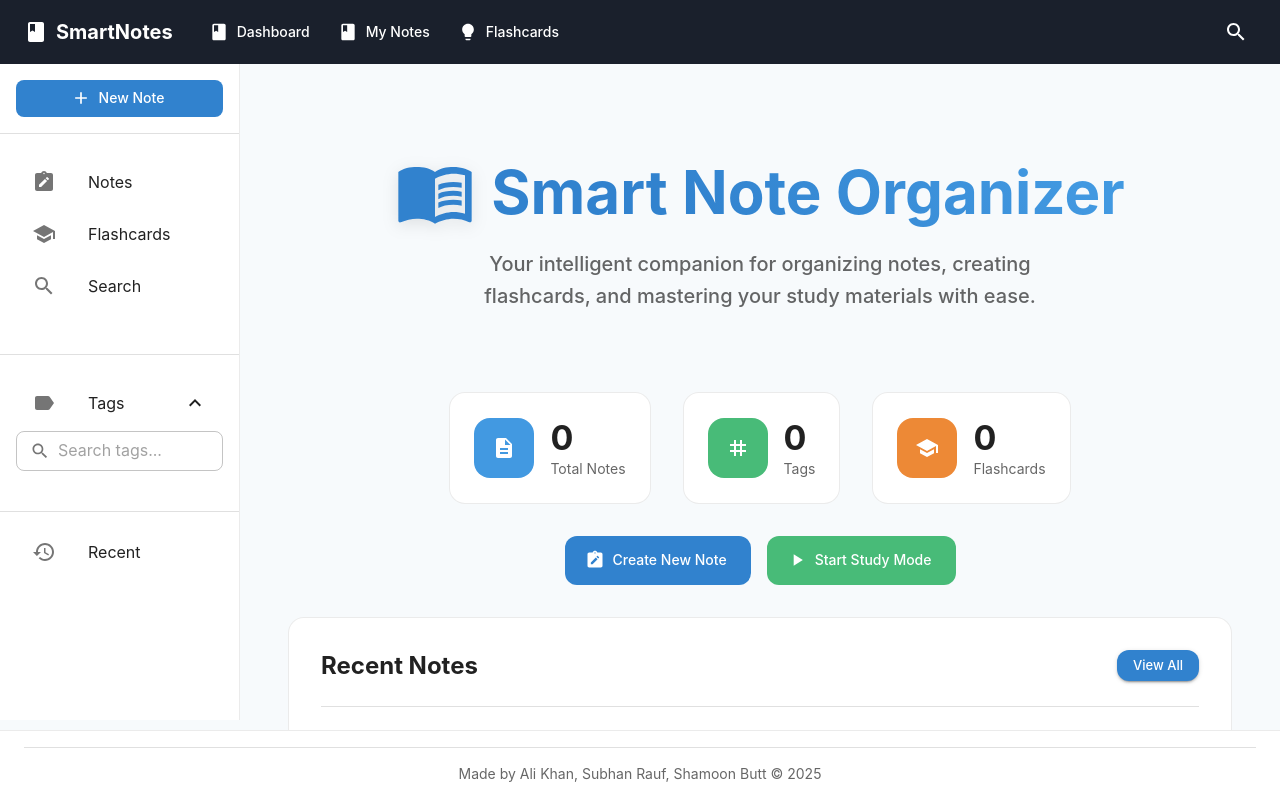
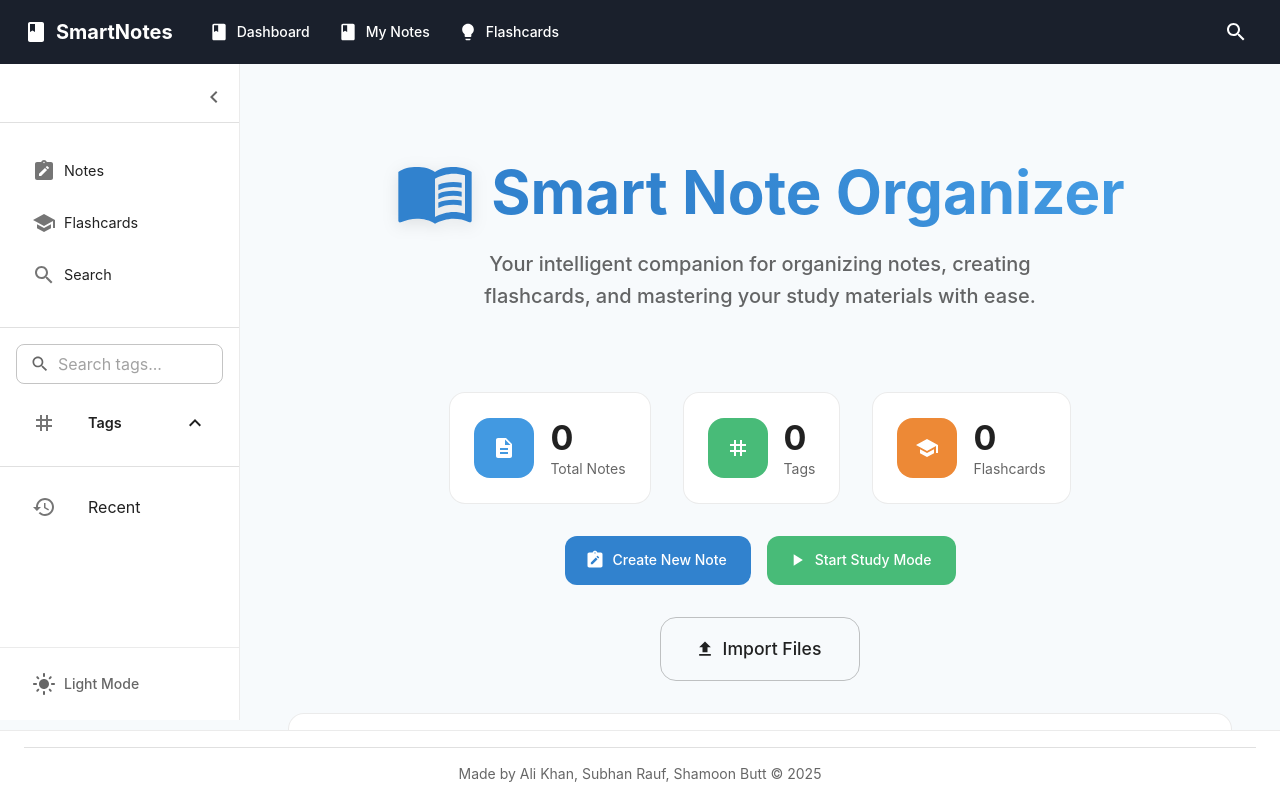
Before and after one commit to Wocx32/smart-note-organizer, a React (Vite) app in the folder frontend/: page / in a window 1280 px wide. Built offline with nearby package versions, Linux system fonts and the light colour scheme; what tesseract.js would draw is missing.

Commit message:
ui fixes but ocr not working

```diff
--- a/frontend/src/components/Sidebar.jsx
+++ b/frontend/src/components/Sidebar.jsx
@@ -15,7 +15,8 @@ import {
   IconButton,
   Collapse,
   TextField,
-  InputAdornment
+  InputAdornment,
+  Tooltip
 } from '@mui/material';
 import {
   NoteAlt,
@@ -27,21 +28,31 @@ import {
   Search,
   History,
   Settings,
-  Label
+  Label,
+  ChevronLeft,
+  ChevronRight,
+  Menu,
+  LightMode,
+  DarkMode
 } from '@mui/icons-material';
-import NewNoteDialog from './NewNoteDialog';
-import { getTags, addNote } from '../utils/storage';
+import { getTags } from '../utils/storage';
 
 const drawerWidth = 240;
+const collapsedWidth = 65;
 
-const Sidebar = ({ onTagSelect, onNewNote }) => {
+const Sidebar = ({ onTagSelect }) => {
   const navigate = useNavigate();
   const location = useLocation();
-  const [newNoteDialogOpen, setNewNoteDialogOpen] = useState(false);
   const [tags, setTags] = useState([]);
   const [searchQuery, setSearchQuery] = useState('');
   const [expanded, setExpanded] = useState(true);
   const [showAllTags, setShowAllTags] = useState(false);
+  const [isCollapsed, setIsCollapsed] = useState(() => {
+    // Initialize from localStorage, default to false if not set
+    const savedState = localStorage.getItem('sidebarCollapsed');
+    return savedState ? JSON.parse(savedState) : false;
+  });
+  const [isDarkMode, setIsDarkMode] = useState(false);
   const MAX_VISIBLE_TAGS = 4;
 
   // Load tags from localStorage and set up event listeners
@@ -66,6 +77,12 @@ const Sidebar = ({ onTagSelect, onNewNote }) => {
       window.removeEventListener('smart_notes_updated', handleNotesUpdate);
     };
   }, []);
+
+  // Save sidebar state to localStorage whenever it changes
+  useEffect(() => {
+    localStorage.setItem('sidebarCollapsed', JSON.stringify(isCollapsed));
+  }, [isCollapsed]);
+
   const handleTagClick = (tag) => {
     onTagSelect(tag);
   };
@@ -77,28 +94,6 @@ const Sidebar = ({ onTagSelect, onNewNote }) => {
   const visibleTags = showAllTags ? filteredTags : filteredTags.slice(0, MAX_VISIBLE_TAGS);
   const hasMoreTags = filteredTags.length > MAX_VISIBLE_TAGS;
 
-  const handleNewNote = (noteData) => {
-    // Create new note with required fields
-    const newNote = {
-      ...noteData,
-      date: new Date().toLocaleDateString('en-US', {
-        month: 'long',
-        day: 'numeric',
-        year: 'numeric'
-      }),
-      recent: true,
-      favorite: false,
-      tags: noteData.tags || [],
-      summary: noteData.summary || noteData.content.substring(0, 150) + (noteData.content.length > 150 ? '...' : ''),
-    };
-
-    // Add the note using the utility function
-    addNote(newNote);
-
-    // Navigate to the notes page
-    navigate('/notes');
-  };
-
   const menuItems = [
     { text: 'Notes', icon: <NoteAlt />, path: '/notes' },
     { text: 'Flashcards', icon: <School />, path: '/flashcards' },
@@ -109,16 +104,19 @@ const Sidebar = ({ onTagSelect, onNewNote }) => {
     <Drawer
       variant="permanent"
       sx={{
-        width: drawerWidth,
+        width: isCollapsed ? collapsedWidth : drawerWidth,
         flexShrink: 0,
+        transition: 'width 0.2s ease-in-out',
         [`& .MuiDrawer-paper`]: {
-          width: drawerWidth,
+          width: isCollapsed ? collapsedWidth : drawerWidth,
           boxSizing: 'border-box',
           borderRight: '1px solid rgba(0, 0, 0, 0.08)',
           backgroundColor: '#ffffff',
           height: 'calc(100vh - 64px - 80px)',
           position: 'fixed',
-          top: '64px'
+          top: '64px',
+          transition: 'width 0.2s ease-in-out',
+          overflowX: 'hidden'
         },
         display: { xs: 'none', sm: 'block' },
       }}
@@ -129,61 +127,125 @@ const Sidebar = ({ onTagSelect, onNewNote }) => {
         height: '100%',
         pt: 2
       }}>
+        {isCollapsed ? (
           <Box sx={{
             display: 'flex',
             justifyContent: 'center',
-          alignItems: 'center',
-          mb: 2,
-          px: 2
+            mb: 2
           }}>
-          <Button
-            variant="contained"
-            fullWidth
-            startIcon={<Add />}
-            onClick={onNewNote}
+            <Tooltip title="Expand sidebar" arrow placement="right">
+              <IconButton
+                onClick={() => setIsCollapsed(false)}
+                size="small"
                 sx={{
-              backgroundColor: '#3182ce',
-              boxShadow: 'none',
+                  color: 'text.secondary',
                   '&:hover': {
-                backgroundColor: '#2b6cb0',
-                boxShadow: 'none',
+                    backgroundColor: 'rgba(0, 0, 0, 0.04)'
                   }
                 }}
               >
-            New Note
-          </Button>
+                <Menu />
+              </IconButton>
+            </Tooltip>
           </Box>
+        ) : (
+          <Box sx={{
+            display: 'flex',
+            justifyContent: 'flex-end',
+            px: 1,
+            mb: 1
+          }}>
+            <Tooltip title="Collapse sidebar" arrow>
+              <IconButton
+                onClick={() => setIsCollapsed(true)}
+                size="small"
+                sx={{
+                  color: 'text.secondary',
+                  '&:hover': {
+                    backgroundColor: 'rgba(0, 0, 0, 0.04)'
+                  }
+                }}
+              >
+                <ChevronLeft />
+              </IconButton>
+            </Tooltip>
+          </Box>
+        )}
 
         <Divider sx={{ mb: 2 }} />
 
-        <Box sx={{ px: 2, mb: 2 }}>
         <List>
           {menuItems.map((item) => (
             <ListItem key={item.text} disablePadding>
+              <Tooltip
+                title={isCollapsed ? item.text : ""}
+                placement="right"
+                arrow
+              >
                 <ListItemButton
+                  component={Link}
+                  to={item.path}
                   selected={location.pathname === item.path}
-                  onClick={() => navigate(item.path)}
                   sx={{
                     borderRadius: 1,
+                    mx: 1,
                     mb: 0.5,
-                    '&:hover': { backgroundColor: 'rgba(0, 0, 0, 0.04)' }
+                    minHeight: 48,
+                    justifyContent: isCollapsed ? 'center' : 'flex-start',
+                    '&.Mui-selected': {
+                      backgroundColor: 'rgba(49, 130, 206, 0.1)',
+                      '&:hover': {
+                        backgroundColor: 'rgba(49, 130, 206, 0.15)',
+                      },
+                    },
+                    '&:hover': {
+                      backgroundColor: 'rgba(0, 0, 0, 0.04)',
+                    },
                   }}
                 >
-                  <ListItemIcon>
+                  <ListItemIcon sx={{
+                    minWidth: isCollapsed ? 'auto' : 40,
+                    justifyContent: 'center'
+                  }}>
                     {item.icon}
                   </ListItemIcon>
-                  <ListItemText primary={item.text} />
+                  {!isCollapsed && (
+                    <ListItemText
+                      primary={item.text}
+                      primaryTypographyProps={{
+                        fontSize: '0.9rem',
+                        fontWeight: location.pathname === item.path ? 600 : 400,
+                      }}
+                    />
+                  )}
                 </ListItemButton>
+              </Tooltip>
             </ListItem>
           ))}
         </List>
+
+        {!isCollapsed && (
+          <>
+            <Divider sx={{ my: 2 }} />
+
+            <Box sx={{ px: 2, mb: 2 }}>
+              <TextField
+                size="small"
+                placeholder="Search tags..."
+                value={searchQuery}
+                onChange={(e) => setSearchQuery(e.target.value)}
+                fullWidth
+                InputProps={{
+                  startAdornment: (
+                    <InputAdornment position="start">
+                      <Search sx={{ fontSize: 20, color: 'text.secondary' }} />
+                    </InputAdornment>
+                  ),
+                }}
+              />
             </Box>
 
-        <Divider sx={{ my: 2 }} />
-
             <Box sx={{ px: 2 }}>
-          <List>
-            <ListItem disablePadding>
               <ListItemButton
                 onClick={() => setExpanded(!expanded)}
                 sx={{
@@ -193,30 +255,20 @@ const Sidebar = ({ onTagSelect, onNewNote }) => {
                 }}
               >
                 <ListItemIcon>
-                  <Label />
+                  <Tag />
                 </ListItemIcon>
-                <ListItemText primary="Tags" />
+                <ListItemText
+                  primary="Tags"
+                  primaryTypographyProps={{
+                    fontSize: '0.9rem',
+                    fontWeight: expanded ? 600 : 400,
+                  }}
+                />
                 {expanded ? <ExpandLess /> : <ExpandMore />}
               </ListItemButton>
-            </ListItem>
 
               <Collapse in={expanded} timeout="auto" unmountOnExit>
                 <List component="div" disablePadding>
-                <TextField
-                  fullWidth
-                  size="small"
-                  placeholder="Search tags..."
-                  value={searchQuery}
-                  onChange={(e) => setSearchQuery(e.target.value)}
-                  InputProps={{
-                    startAdornment: (
-                      <InputAdornment position="start">
-                        <Search fontSize="small" />
-                      </InputAdornment>
-                    ),
-                  }}
-                  sx={{ mb: 2 }}
-                />
                   {visibleTags.map((tag) => (
                     <ListItemButton
                       key={tag}
@@ -228,16 +280,18 @@ const Sidebar = ({ onTagSelect, onNewNote }) => {
                         '&:hover': { backgroundColor: 'rgba(0, 0, 0, 0.04)' }
                       }}
                     >
+                      <ListItemIcon sx={{ minWidth: 32 }}>
+                        <Label sx={{ fontSize: 18 }} />
+                      </ListItemIcon>
                       <ListItemText
                         primary={tag}
                         primaryTypographyProps={{
                           fontSize: '0.9rem',
-                        color: 'text.secondary'
                         }}
                       />
                     </ListItemButton>
                   ))}
-                {hasMoreTags && !showAllTags && (
+                  {!showAllTags && hasMoreTags && (
                     <ListItemButton
                       onClick={() => setShowAllTags(true)}
                       sx={{
@@ -248,7 +302,7 @@ const Sidebar = ({ onTagSelect, onNewNote }) => {
                       }}
                     >
                       <ListItemText
-                      primary={`Show ${filteredTags.length - MAX_VISIBLE_TAGS} more tags`}
+                        primary={`Show ${filteredTags.length - MAX_VISIBLE_TAGS} more`}
                         primaryTypographyProps={{
                           fontSize: '0.9rem',
                           color: 'primary.main'
@@ -277,7 +331,6 @@ const Sidebar = ({ onTagSelect, onNewNote }) => {
                   )}
                 </List>
               </Collapse>
-          </List>
             </Box>
 
             <Divider sx={{ my: 2 }} />
@@ -299,15 +352,49 @@ const Sidebar = ({ onTagSelect, onNewNote }) => {
                 </ListItemButton>
               </ListItem>
             </Box>
+          </>
+        )}
 
         <Box sx={{ flexGrow: 1 }} />
+
+        {/* Theme Toggle Button */}
+        <Box sx={{
+          p: 2,
+          borderTop: '1px solid rgba(0, 0, 0, 0.08)'
+        }}>
+          <Tooltip title={isCollapsed ? (isDarkMode ? "Switch to Light Mode" : "Switch to Dark Mode") : ""} arrow placement="right">
+            <Button
+              onClick={() => setIsDarkMode(!isDarkMode)}
+              fullWidth
+              sx={{
+                display: 'flex',
+                alignItems: 'center',
+                justifyContent: isCollapsed ? 'center' : 'flex-start',
+                color: isDarkMode ? 'text.primary' : 'text.secondary',
+                textTransform: 'none',
+                py: 1,
+                px: isCollapsed ? 1 : 2,
+                '&:hover': {
+                  backgroundColor: 'rgba(0, 0, 0, 0.04)'
+                }
+              }}
+            >
+              {isDarkMode ? <DarkMode /> : <LightMode />}
+              {!isCollapsed && (
+                <Typography
+                  variant="body2"
+                  sx={{
+                    ml: 1,
+                    fontWeight: 500
+                  }}
+                >
+                  {isDarkMode ? 'Dark Mode' : 'Light Mode'}
+                </Typography>
+              )}
+            </Button>
+          </Tooltip>
         </Box>
-
-      <NewNoteDialog
-        open={newNoteDialogOpen}
-        onClose={() => setNewNoteDialogOpen(false)}
-        onSave={handleNewNote}
-      />
+      </Box>
     </Drawer>
   );
 };
--- a/frontend/src/pages/Dashboard.jsx
+++ b/frontend/src/pages/Dashboard.jsx
@@ -21,12 +21,14 @@ import {
   Tag,
   NoteAlt,
   PlayArrow,
-  MenuBook
+  MenuBook,
+  Upload
 } from '@mui/icons-material';
 import { useState, useEffect } from 'react';
 import { useNavigate } from 'react-router-dom';
 import { getNotes, addNote } from '../utils/storage';
 import NewNoteDialog from '../components/NewNoteDialog';
+import FileImportDialog from '../components/FileImportDialog';
 
 const Dashboard = () => {
   const navigate = useNavigate();
@@ -34,6 +36,7 @@ const Dashboard = () => {
   const [flashcards, setFlashcards] = useState([]);
   const [tags, setTags] = useState([]);
   const [newNoteDialogOpen, setNewNoteDialogOpen] = useState(false);
+  const [importDialogOpen, setImportDialogOpen] = useState(false);
 
   useEffect(() => {
     // Load notes from localStorage
@@ -115,6 +118,15 @@ const Dashboard = () => {
       default:
         break;
     }
+  };
+
+  const handleImportFiles = (processedFiles) => {
+    const newNotes = processedFiles.map(noteData => ({
+      ...noteData,
+    }));
+
+    const savedNotes = newNotes.map(note => addNote(note));
+    setNotes(prevNotes => [...savedNotes, ...prevNotes]);
   };
 
   // Calculate stats
@@ -299,6 +311,30 @@ const Dashboard = () => {
         </Button>
       </Box>
 
+      {/* Import Section */}
+      <Box sx={{ display: 'flex', justifyContent: 'center', mb: 4 }}>
+        <Button
+          variant="outlined"
+          startIcon={<Upload />}
+          onClick={() => setImportDialogOpen(true)}
+          sx={{
+            borderColor: 'rgba(0, 0, 0, 0.23)',
+            color: 'text.primary',
+            borderRadius: 2,
+            px: 4,
+            py: 2,
+            fontSize: '1.1rem',
+            minWidth: '200px',
+            '&:hover': {
+              borderColor: 'primary.main',
+              backgroundColor: 'rgba(0, 0, 0, 0.04)',
+            }
+          }}
+        >
+          Import Files
+        </Button>
+      </Box>
+
       {/* Recent Notes Section */}
       <Paper
         elevation={0}
@@ -375,6 +411,12 @@ const Dashboard = () => {
         onClose={() => setNewNoteDialogOpen(false)}
         onSave={handleCreateNote}
       />
+
+      <FileImportDialog
+        open={importDialogOpen}
+        onClose={() => setImportDialogOpen(false)}
+        onImport={handleImportFiles}
+      />
     </Container>
   );
 };
```
Lines whose indentation alone changed are shown as unchanged.
